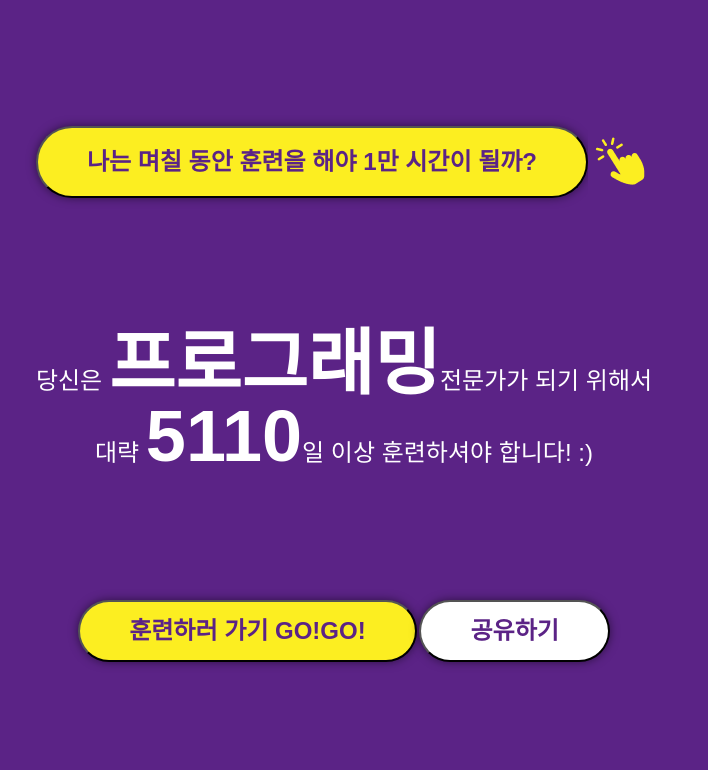
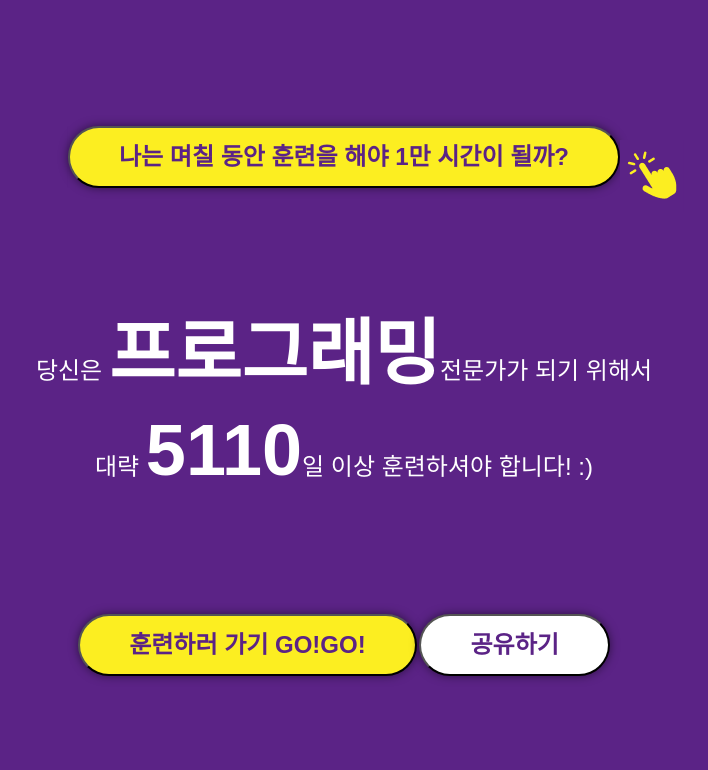
Before and after one commit to zoelee0110/zoes10000hours, a plain HTML site: page index.html in a window 1280 px wide. Shown: the part 1060-1830 px from the top of the page, without its empty margins (296-1004 px from the left). Drawn offline with Linux system fonts and the light colour scheme; a web font is replaced by a local one.

Commit message:
주석추가

```diff
--- a/css/main.css
+++ b/css/main.css
@@ -137,9 +137,11 @@ input::placeholder {
 }
 /* 버튼과 이미지 (부모요소) */
 .sub-title2 {
-    margin: 11.5rem auto 0;
-    display: flex;
-    flex-direction: row;
+    margin-top: 11.5rem;
+    position: relative;
+    width: fit-content;
+    left: 50%;
+    transform: translateX(-50%);
 }
 /* 버튼요소 */
 .howmany {
@@ -147,12 +149,9 @@ input::placeholder {
     font-family: 'GmarketSansMedium', sans-serif;
     font-weight: 700;
     font-size: 2.4rem;
-
     line-height: 1.6rem;
-
-    display: inline-flex;
-    align-items: center;
-    justify-content: center;
+    white-space: nowrap;
+    position: relative;
 
     background-color: rgba(252, 238, 33, 1);
     border-radius: 5.6rem;
@@ -160,34 +159,39 @@ input::placeholder {
     gap: 1rem;
     box-shadow: 0px 0px 10px 0px rgba(0, 0, 0, 0.5);
 }
-img .click {
-    margin-top: 1.4rem;
+/* 클릭 이미지 */
+.click {
     width: 6.4rem;
     height: 7.2rem;
+
+    position: absolute;
+    top: 1.4rem;
+    left: 100%;
 }
+/* 프로그래밍, 5110일 */
 .answer {
     margin-top: 14.7rem;
     font-weight: 400;
     font-size: 2.4rem;
     line-height: 160%;
     letter-spacing: 0;
+
     vertical-align: middle;
-    white-space: normal;
     text-align: center;
-    overflow-wrap: break-word;
-    word-break: keep-all;
 }
 .days {
-    margin-top: 1.7rem;
+    margin-top: 4.1rem;
 }
 .big2 {
         font-weight: 700;
         font-size: 7.2rem;
     }
 
+/* sec3 */
 .button .btn {
     margin-top: 12.7rem;
 }
+/* class=btn */
 .program, .share {
     color: rgba(91, 35, 134, 1);
     font-family: 'GmarketSansMedium', sans-serif;
```
